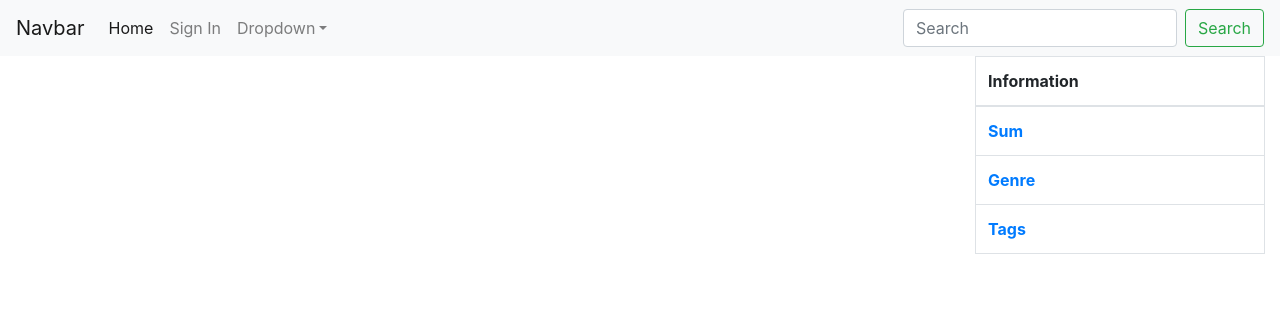
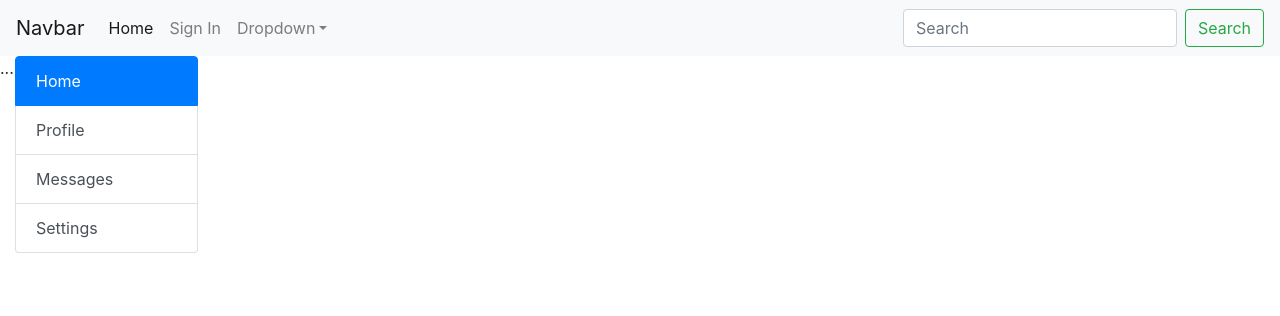
Before and after one commit to hunter10bt/tekwebProj, a PHP site: page /franchise.php in a window 1280 px wide. Shown: the top 316 px of the page. Run offline with PHP 8.4, Linux system fonts and the light colour scheme; lists and menus that the app fills with data are empty.

Commit message:
added tabs to story and franchises

```diff
--- a/franchise.php
+++ b/franchise.php
@@ -50,29 +50,26 @@
     </div>
   </nav>
   <div class="container-fluid"id="container">
-    <div class="row align-items-start"></div>
     <div class="row">
-      <div class="col-9"></div>
-      <div class="col-6 col-xl-3">
-        <table class="table table-bordered">
-            <thead>
-              <tr>
-                <th scope="col">Information</th>
-              </tr>
-            </thead>
-            <tbody>
-              <tr>
-                <th scope="row"><a href="">Sum</a></th>
-              </tr>
-              <tr>
-                <th scope="row"><a href="">Genre</a></th>
-              </tr>
-              <tr>
-                <th scope="row"><a href="">Tags</a></th>
-              </tr>
-            </tbody>
-          </table>
+      <div class="col-xl-10">
+        <div class="row">
+          <div class="tab-content" id="nav-tabContent">
+            <div class="tab-pane fade show active" id="list-home" role="tabpanel" aria-labelledby="list-home-list">...</div>
+            <div class="tab-pane fade" id="list-profile" role="tabpanel" aria-labelledby="list-profile-list">...</div>
+            <div class="tab-pane fade" id="list-messages" role="tabpanel" aria-labelledby="list-messages-list">...</div>
+            <div class="tab-pane fade" id="list-settings" role="tabpanel" aria-labelledby="list-settings-list">...</div>
+          </div>
+        </div>
       </div>
+      <div class="col-xl-2">
+        <div class="list-group" id="list-tab" role="tablist">
+          <a class="list-group-item list-group-item-action active" id="list-home-list" data-toggle="list" href="#list-home" role="tab" aria-controls="home">Home</a>
+          <a class="list-group-item list-group-item-action" id="list-profile-list" data-toggle="list" href="#list-profile" role="tab" aria-controls="profile">Profile</a>
+          <a class="list-group-item list-group-item-action" id="list-messages-list" data-toggle="list" href="#list-messages" role="tab" aria-controls="messages">Messages</a>
+          <a class="list-group-item list-group-item-action" id="list-settings-list" data-toggle="list" href="#list-settings" role="tab" aria-controls="settings">Settings</a>
+        </div>
+      </div>
+    </div>
   </div>
 </div>
 </body>
```
Also changed, not shown: story.php (+20 -1 lines).
